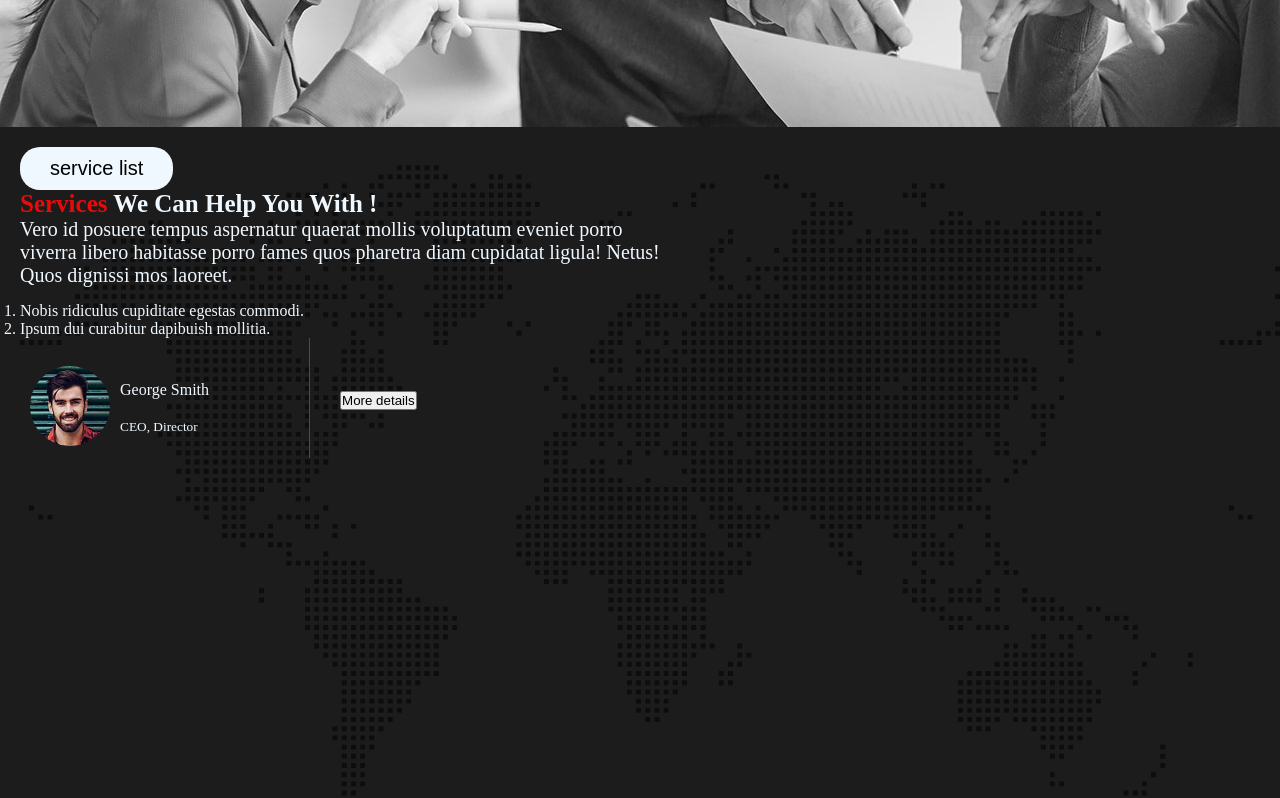
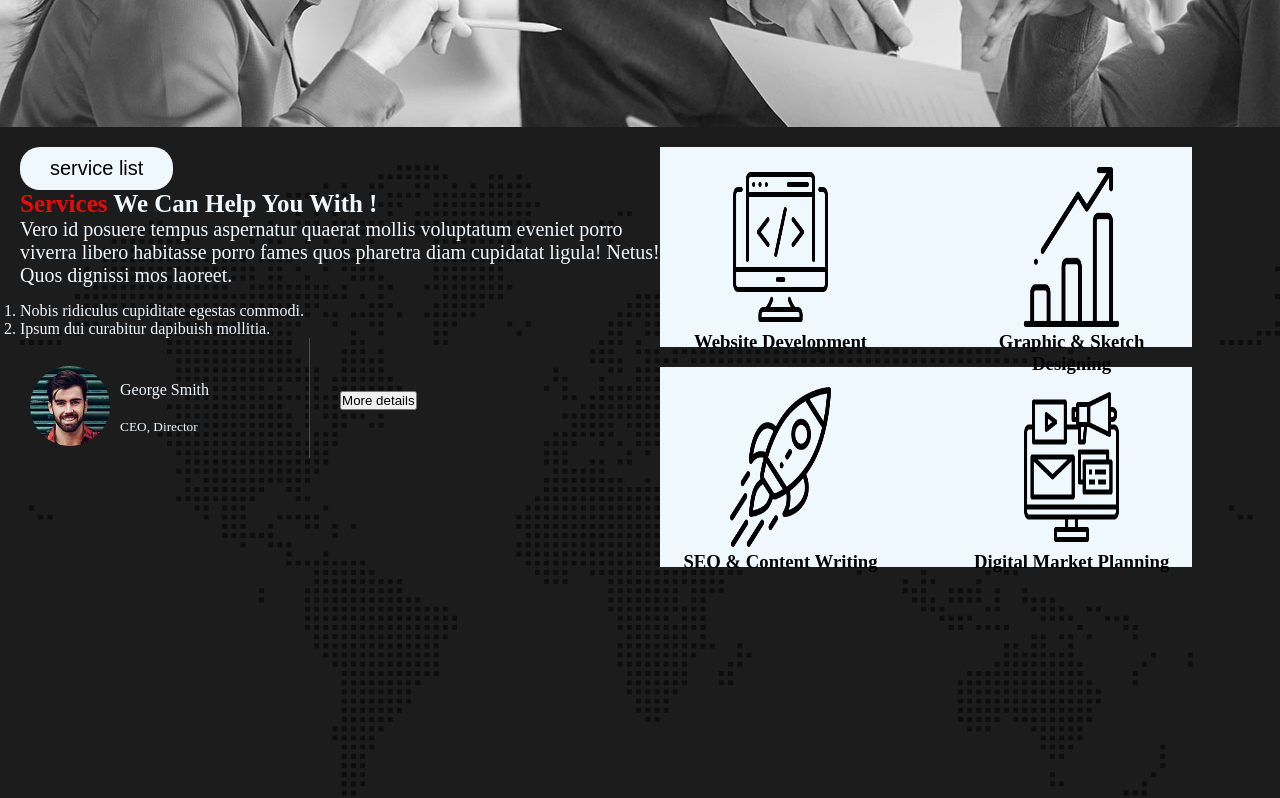
Before and after one commit to Joyasish/my-created-website, a plain HTML site: page index.html in a window 1280 px wide. Shown: the part 780-1578 px from the top of the page. Drawn offline with Linux system fonts and the light colour scheme.

Commit message:
services right

```diff
--- a/index.html
+++ b/index.html
@@ -82,7 +82,22 @@
             </div>
            </div>
          </div>
-         <div class="services_right">
+
+         <div class="services_right_container">
+
+            <div class="services_up">
+                <div class="services_up_1"> <img class="service_logo" src="./asset/icons/coding.png" alt=""><h3>Website Development
+                </h4></div>
+                <div class="services_up_2"> <img class="service_logo" src="./asset/icons/bar-chart.png" alt=""><h3>Graphic & Sketch Designing</h3>
+                </div>
+            </div>
+
+            <div class="services_down">
+                <div class="services_down_1"> <img class="service_logo" src="./asset/icons/startup.png" alt=""><h3>SEO & Content Writing
+                </h3></div>
+                <div class="services_down_2"> <img class="service_logo" src="./asset/icons/digital-marketing.png" alt=""><h3>Digital Market Planning
+                </h3></div>
+            </div>
 
          </div>
     </section>
--- a/style.css
+++ b/style.css
@@ -65,6 +65,7 @@ font-size: 90px;
         background-color: rgba(0, 0, 0, 0.889);
     background-blend-mode:overlay ;
     padding:20px ;
+    display: flex;
 
     }
     .services_left{
@@ -116,3 +117,29 @@ font-size: 90px;
 
 
     }
+    /* services right styles */
+    .services_up ,.services_down {
+        display: flex;
+        width: 100%;
+        height: 25vh;
+        margin-bottom :20px ;
+        gap: 50px;
+
+        background-color:aliceblue ;
+    }
+    .services_up_1 , .services_up_2 , .services_down_1 , .services_down_2{
+        padding: 20px;
+        width: 50%;
+        height: 5vh;
+        text-align: center;
+        /* border: 1px solid black; */
+    }
+    .service_logo{
+        width: 50%;
+        height: 20vh;
+    }
+    /* .services_down{ */
+        display: flex;
+        width: 100%;
+        height: 50vh;
+    }
```
